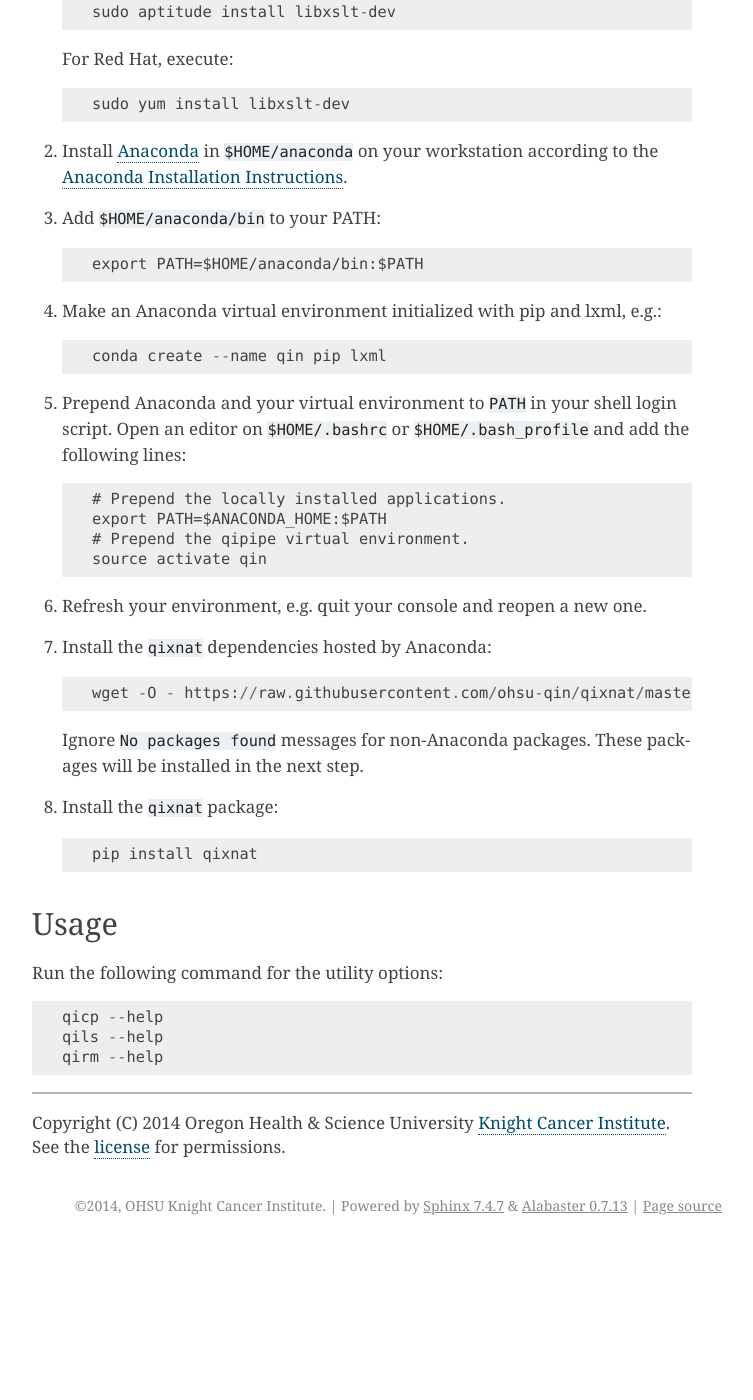
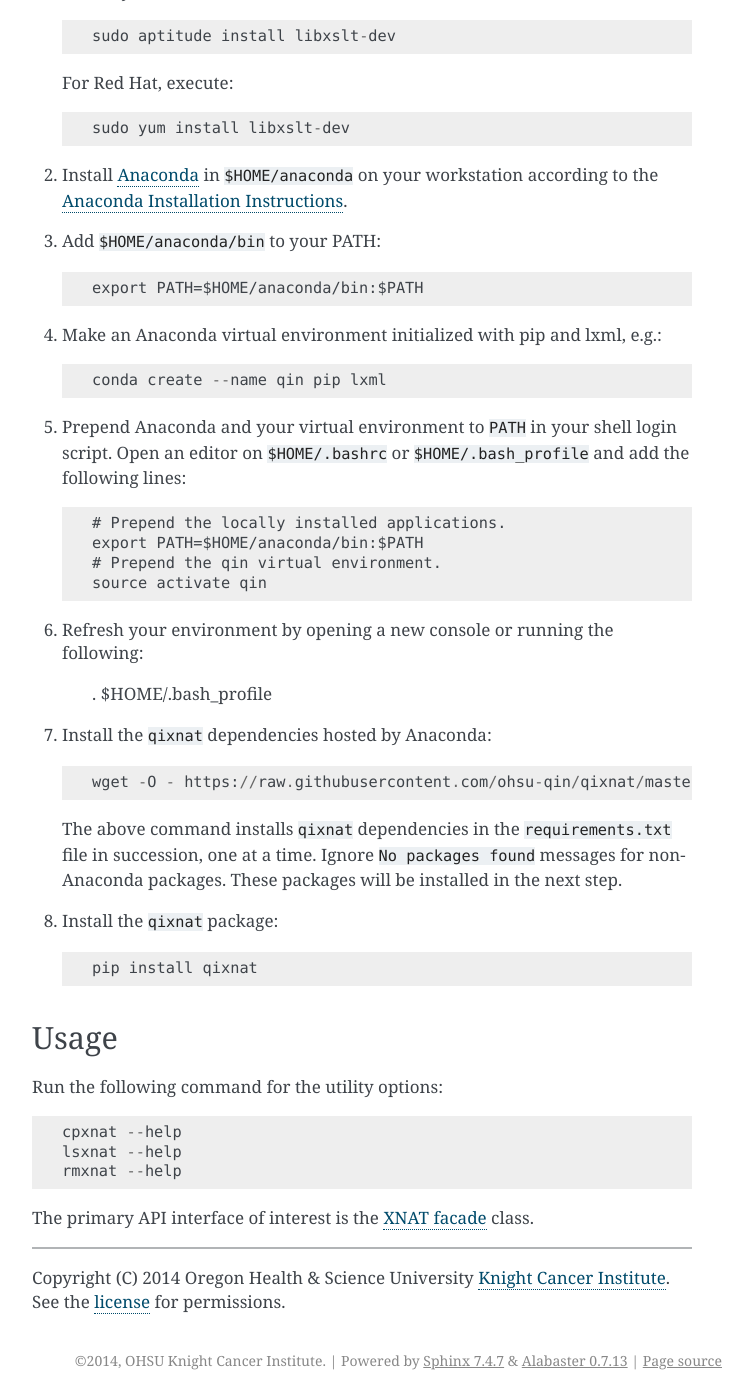
Before and after one commit to ohsu-qin/qixnat, a Sphinx documentation site: the page built from doc/index.rst, in a window 1280 px wide and 1400 px high, scrolled down 720 px. Shown: the whole window, without its empty margins (388-1141 px from the left). Built offline with Sphinx 7.4.7, drawn with Linux system fonts in a browser that asks for light colours; before the commit the page ends 1965 px from its top, so only the background shows below that; some of the changed text lies outside the part shown.

Commit message:
Point to GitHub for the doc to work around ReadTheDocs build error.

```diff
--- a/doc/index.rst
+++ b/doc/index.rst
@@ -9,7 +9,7 @@
 ********
 qixnat provides a XNAT_ facade.
 
-:API: http://qixnat.readthedocs.org/en/latest/api/index.html
+:API: https://github.com/ohsu-qin/qixnat/blob/master/doc/build/html/api/index.html
 
 :Git: github.com/ohsu-qin/qixnat
 
@@ -58,18 +58,21 @@
    and add the following lines::
 
       # Prepend the locally installed applications.
-      export PATH=$ANACONDA_HOME:$PATH
-      # Prepend the qipipe virtual environment.
+      export PATH=$HOME/anaconda/bin:$PATH
+      # Prepend the qin virtual environment.
       source activate qin
 
-6. Refresh your environment, e.g. quit your console and reopen a new one.
+6. Refresh your environment by opening a new console or running the following:
+
+      . $HOME/.bash_profile
 
 7. Install the ``qixnat`` dependencies hosted by Anaconda::
 
        wget -O - https://raw.githubusercontent.com/ohsu-qin/qixnat/master/requirements.txt | xargs -n 1 conda install -y
 
-   Ignore ``No packages found`` messages for non-Anaconda packages. These
-   packages will be installed in the next step.
+   The above command installs ``qixnat`` dependencies in the ``requirements.txt``
+   file in succession, one at a time. Ignore ``No packages found`` messages for
+   non-Anaconda packages. These packages will be installed in the next step.
 
 8. Install the ``qixnat`` package::
 
@@ -81,10 +84,11 @@
 *****
 Run the following command for the utility options::
 
-    qicp --help
-    qils --help
-    qirm --help
+    cpxnat --help
+    lsxnat --help
+    rmxnat --help
 
+The primary API interface of interest is the `XNAT facade`_ class.
 
 ---------
 
@@ -114,6 +118,8 @@
 
 .. _XNAT: http://www.xnat.org/
 
+.. _XNAT facade: https://github.com/ohsu-qin/qixnat/blob/master/doc/build/html/api/index.html#module-qixnat.facade
+
 .. toctree::
   :hidden:
 
```
